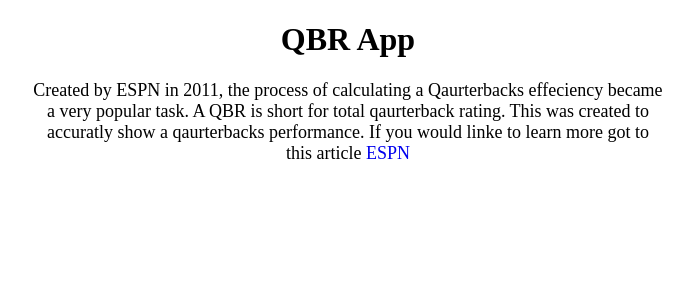
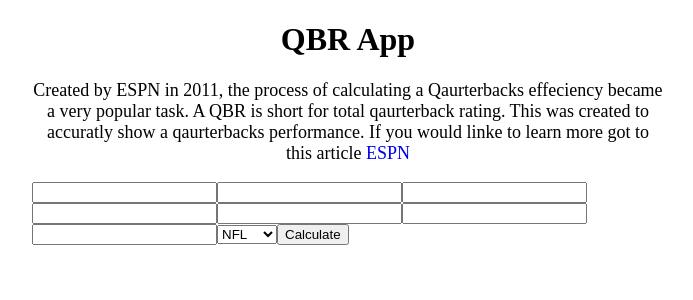
Before and after one commit to JcJen62/Vue-QBR-App, a Vue app: page / in a window 1280 px wide. Shown: the top 300 px of the page, without its empty margins (292-985 px from the left). Built offline with nearby package versions, Linux system fonts and the light colour scheme.

Commit message:
Form structure

```diff
--- a/package.json
+++ b/package.json
@@ -18,7 +18,8 @@
     "@vue/compiler-sfc": "^3.0.0",
     "babel-eslint": "^10.1.0",
     "eslint": "^6.7.2",
-    "eslint-plugin-vue": "^7.0.0"
+    "eslint-plugin-vue": "^7.0.0",
+    "vue-cli-plugin-vuetify": "~2.4.8"
   },
   "eslintConfig": {
     "root": true,
--- a/src/App.vue
+++ b/src/App.vue
@@ -1,15 +1,18 @@
 <template>
   <h1>QBR App</h1>
   <helper-para />
+  <user-form />
 </template>
 
 <script>
 import HelperPara from './components/HelperPara.vue'
+import UserForm from './components/UserForm.vue'
 
 export default {
   name: 'App',
   components: {
-    HelperPara
+    HelperPara,
+    UserForm
   }
 }
 </script>
--- /dev/null
+++ b/src/components/UserForm.vue
@@ -0,0 +1,26 @@
+<template>
+  <form>
+    <input type="text">
+    <input type="text">
+    <input type="text">
+    <input type="text">
+    <input type="text">
+    <input type="text">
+    <input type="text">
+    <select>
+      <option>NFL</option>
+      <option>NCAA</option>
+    </select>
+    <button type="submit">Calculate</button>
+  </form>
+</template>
+
+<script>
+export default {
+  name: "UserForm",
+}
+</script>
+
+<style>
+
+</style>
```
Also changed, not shown: 1 other file (tests, documents, lock files or other folders).
